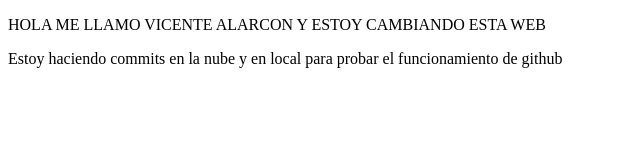
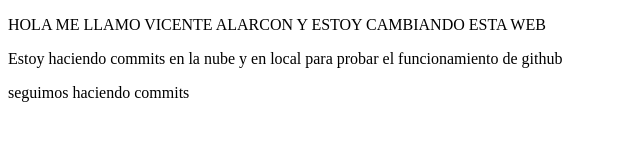
Before and after one commit to VicenteAlarcon/06_exercici_repas, a plain HTML site: page index.html in a window 1280 px wide. Shown: the whole page, without its empty margins (0-640 px from the left). Drawn offline with Linux system fonts and the light colour scheme.

Commit message:
tercer commit

```diff
--- a/index.html
+++ b/index.html
@@ -9,5 +9,6 @@
 <body>
   <p>HOLA ME LLAMO VICENTE ALARCON Y ESTOY CAMBIANDO ESTA WEB</p>
   <p>Estoy haciendo commits en la nube y en local para probar el funcionamiento de github</p>
+  <p>seguimos haciendo commits</p>
 </body>
 </html>
```
